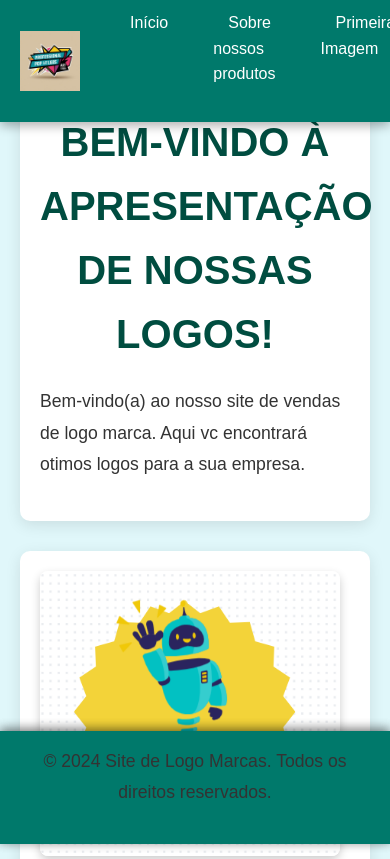
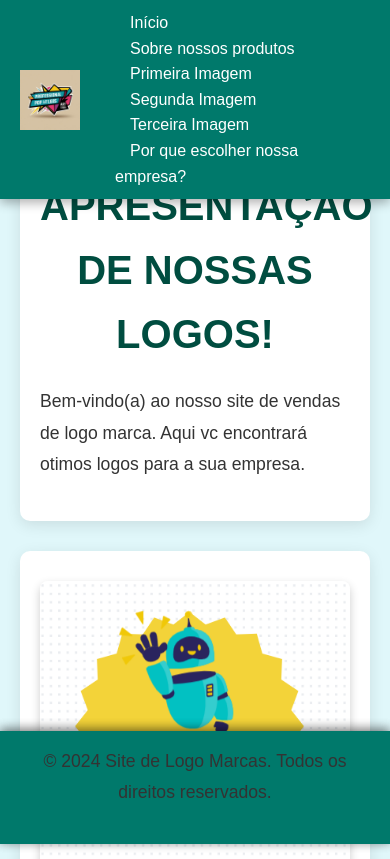
Before and after one commit to MariaMatarazzo/Programadores_Logo, a plain HTML site: page index.html in a window 390 px wide. Shown: the top 859 px of the page. Drawn offline with Linux system fonts and the light colour scheme.

Commit message:
Programadores

```diff
--- a/CSS/Style2.css
+++ b/CSS/Style2.css
@@ -119,3 +119,17 @@ footer {
     width: 100%;
     box-shadow: 0px -2px 10px rgba(0, 0, 0, 0.3);
 }
+@media (max-width: 768px) {
+    .menu ul {
+        flex-direction: column;
+    }
+
+    .imagem-lado-a-lado {
+        width: 100%;
+        margin: 10px 0;
+    }
+
+    #videos video {
+        width: 100%;
+    }
+}
```
